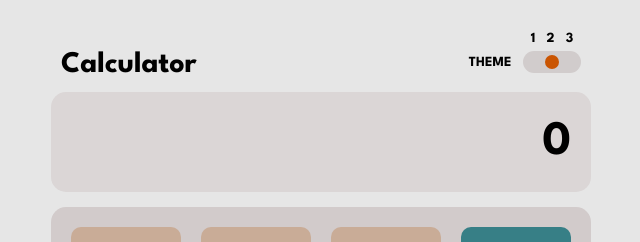
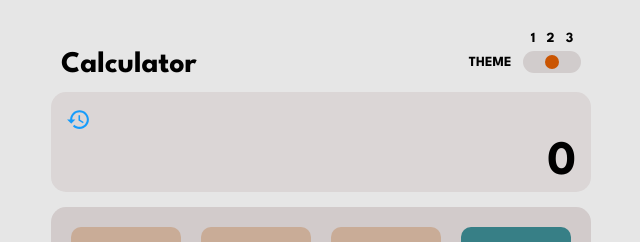
Before and after one commit to billwonggg/calculator-app, a React (Create React App) app: page / in a window 1280 px wide. Shown: the top 242 px of the page, without its empty margins (319-959 px from the left). Built offline with nearby package versions, Linux system fonts and the light colour scheme.

Commit message:
added history button

```diff
--- a/src/components/Screen.tsx
+++ b/src/components/Screen.tsx
@@ -1,9 +1,22 @@
+import HistoryIcon from "../icons/HistoryIcon";
 interface Display {
   value: string;
 }
 
 const Screen = ({ value }: Display) => {
-  return <div id="screen">{value}</div>;
+  const handleClick = () => {
+    console.log("hello");
+  };
+
+  return (
+    <div id="screen">
+      <div id="screen-top">
+        <HistoryIcon style={{ cursor: "pointer" }} onClick={handleClick} />
+        <div id="prev-equation"></div>
+      </div>
+      <div id="screen-bottom">{value}</div>
+    </div>
+  );
 };
 
 export default Screen;
--- /dev/null
+++ b/src/icons/HistoryIcon.tsx
@@ -0,0 +1,14 @@
+import { SVGProps } from "react";
+
+const HistoryIcon = (props: SVGProps<SVGSVGElement>) => (
+  <svg height="1em" viewBox="0 0 48 48" width="1em" xmlns="http://www.w3.org/2000/svg" {...props}>
+    <path d="M0 0h48v48H0z" fill="none" />
+    <path
+      d="M25.99 6C16.04 6 8 14.06 8 24H2l7.79 7.79.14.29L18 24h-6c0-7.73 6.27-14 14-14s14 6.27 14 14-6.27 14-14 14c-3.87 0-7.36-1.58-9.89-4.11l-2.83 2.83C16.53 39.98 21.02 42 25.99 42 35.94 42 44 33.94 44 24S35.94 6 25.99 6zM24 16v10l8.56 5.08L34 28.65l-7-4.15V16h-3z"
+      opacity={0.9}
+      fill={"#0096FF"}
+    />
+  </svg>
+);
+
+export default HistoryIcon;
--- a/src/style/components.css
+++ b/src/style/components.css
@@ -28,15 +28,28 @@
   height: 100px;
   width: 100%;
   margin-bottom: 15px;
-  padding: 0px 20px;
-  font-size: 48px;
+  padding: 0px 15px;
+
   background-color: var(--color-screen);
   border-radius: 15px;
+  color: var(--color-value);
+  box-sizing: border-box;
+}
+
+#screen-top {
+  height: 40px;
+  font-size: 25px;
+  display: flex;
+  align-items: flex-end;
+  color: var(--color-value);
+}
+
+#screen-bottom {
+  height: 60px;
+  font-size: 48px;
   display: flex;
   align-items: center;
   justify-content: flex-end;
-  color: var(--color-value);
-  box-sizing: border-box;
 }
 
 .buttonbox {
```
